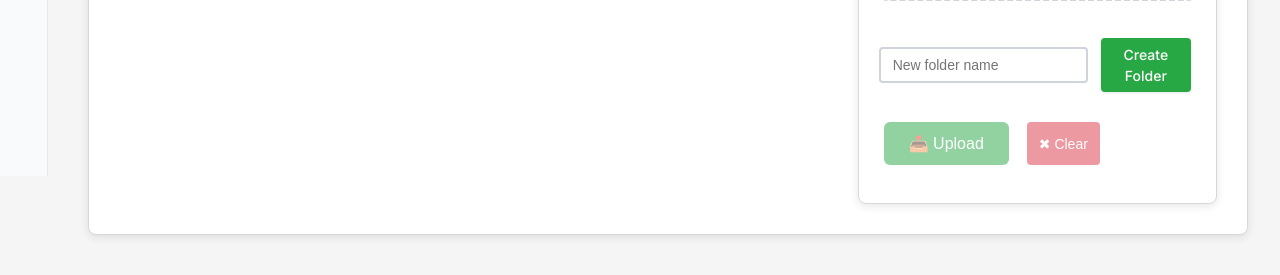
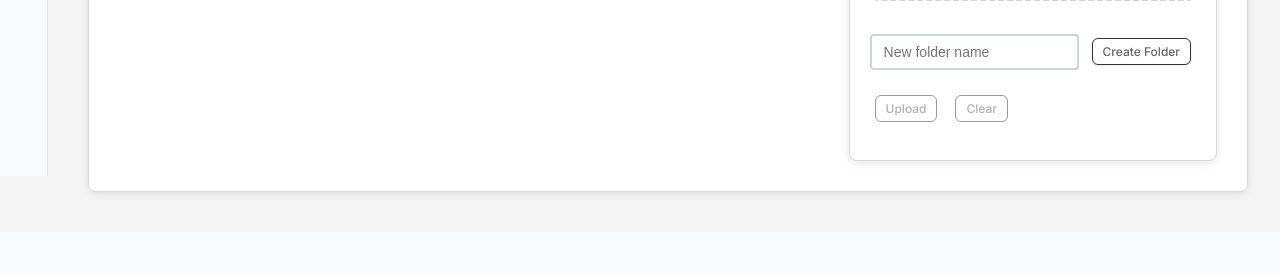
Before and after one commit to mphacker/TeslaUSB, a Flask app: template scripts/web/templates/music.html in a window 1280 px wide. Shown: the part 624-899 px from the top of the page. After the commit the page ends 821 px from the top, so only its background shows below. Run offline with Flask 3, Linux system fonts and the light colour scheme; the template is opened without the code that fills it, so the values that code supplies are empty; some libraries are stand-ins or nearby versions.

Commit message:
feat: restyle media page buttons and audio player
Replace bright Bootstrap-era colored buttons with unified .action-btn
system — subtle dark borders, .primary for accent actions (Set Active),
.danger for destructive actions (Delete on hover). Remove all emoji
from buttons.

Audio player: invert filter in dark mode for consistent appearance,
normal in light mode.

Updated across all 4 media templates + music.js dynamic buttons.

Ref #25

Co-authored-by: Copilot <223556219+Copilot@users.noreply.github.com>

```diff
--- a/scripts/web/static/css/style.css
+++ b/scripts/web/static/css/style.css
@@ -1039,36 +1039,53 @@ button {
     color: var(--btn-success-text);
 }
 
-/* Shared action button styles for consistent sizing between links and buttons */
+/* Unified action buttons for media pages */
 .action-btn {
     display: inline-flex;
     align-items: center;
-    justify-content: center;
-    padding: 6px 12px;
-    font-size: 14px;
+    gap: 4px;
+    padding: 5px 10px;
+    border: 1px solid var(--border, #333);
+    border-radius: 6px;
+    background: var(--bg-secondary, #1e1e2e);
+    color: var(--text-secondary, #aaa);
+    font-size: 12px;
     font-family: inherit;
-    font-weight: 500;
-    line-height: 1.5;
-    border: none;
-    border-radius: 4px;
     cursor: pointer;
     text-decoration: none;
     box-sizing: border-box;
-    transition: opacity 0.3s ease;
-}
-
+    transition: background 0.15s, color 0.15s;
+    white-space: nowrap;
+}
 .action-btn:hover {
+    background: var(--bg-hover, #2a2a3e);
+    color: var(--text-primary, #eee);
+}
+.action-btn.primary {
+    background: var(--accent-color, #007bff);
+    color: #fff;
+    border-color: var(--accent-color, #007bff);
+}
+.action-btn.primary:hover {
     opacity: 0.85;
 }
-
-.action-btn.btn-success {
-    background-color: var(--btn-success-bg);
-    color: var(--btn-success-text);
-}
-
-.action-btn.btn-danger {
-    background-color: var(--btn-danger-bg);
-    color: var(--btn-danger-text);
+.action-btn.danger:hover {
+    background: rgba(220, 53, 69, 0.15);
+    color: #dc3545;
+    border-color: #dc3545;
+}
+
+/* Audio player dark theme */
+audio {
+    height: 32px;
+    width: 100%;
+    max-width: 280px;
+    border-radius: 6px;
+    filter: invert(1) hue-rotate(180deg);
+}
+[data-theme="light"] audio,
+:root:not([data-theme="dark"]) audio {
+    filter: none;
 }
 
 .set-chime-btn {
@@ -1379,23 +1396,6 @@ button:disabled {
 }
 
 .btn-session:hover {
-    opacity: 0.85;
-}
-
-.btn-delete {
-    background-color: var(--btn-danger-bg);
-    color: var(--btn-danger-text);
-    padding: 6px 12px;
-    border-radius: 4px;
-    text-decoration: none;
-    font-size: 14px;
-    display: inline-block;
-    border: none;
-    cursor: pointer;
-    transition: opacity 0.3s ease;
-}
-
-.btn-delete:hover {
     opacity: 0.85;
 }
 
--- a/scripts/web/static/js/music.js
+++ b/scripts/web/static/js/music.js
@@ -57,7 +57,7 @@
                     <div>${item.file.name}</div>
                     <div class="meta">${formatBytes(item.file.size)} → /${item.targetPath || currentPath || ''}</div>
                 </div>
-                <button class="action-btn btn-danger" data-remove="${idx}">Remove</button>
+                <button class="action-btn danger" data-remove="${idx}">Remove</button>
             `;
             const progress = document.createElement('div');
             progress.className = 'music-progress-bar';
--- a/scripts/web/templates/music.html
+++ b/scripts/web/templates/music.html
@@ -426,7 +426,7 @@
                         <tr class="music-folder-row" data-dir="{{ d.path }}">
                             <td style="color: var(--text-link);">📁 {{ d.name }}</td>
                             <td style="text-align: right;">
-                                <button class="action-btn btn-danger" data-delete-dir="{{ d.path }}">Delete</button>
+                                <button class="action-btn danger" data-delete-dir="{{ d.path }}">Delete</button>
                             </td>
                         </tr>
                         {% endfor %}
@@ -439,7 +439,7 @@
                 <div class="music-mobile-folder" data-dir="{{ d.path }}">
                     <span class="music-mobile-folder-name">📁 {{ d.name }}</span>
                     <span class="music-mobile-folder-actions">
-                        <button class="action-btn btn-danger" data-delete-dir="{{ d.path }}">Delete</button>
+                        <button class="action-btn danger" data-delete-dir="{{ d.path }}">Delete</button>
                     </span>
                 </div>
                 {% endfor %}
@@ -461,13 +461,13 @@
                             <td style="word-wrap: break-word; overflow-wrap: break-word;">{{ file.name }}</td>
                             <td>{{ format_file_size(file.size) }}</td>
                             <td>
-                                <audio controls preload="none" style="width: 100%; max-width: 200px; height: 30px; margin-bottom: 6px;">
+                                <audio controls preload="none" style="margin-bottom: 6px;">
                                     {% set ext = file.name.lower().rsplit('.', 1)[-1] %}
                                     <source src="{{ url_for('music.play_music', filepath=file.path) }}" type="{{ 'audio/mpeg' if ext == 'mp3' else 'audio/wav' if ext == 'wav' else 'audio/flac' if ext == 'flac' else 'audio/aac' if ext == 'aac' else 'audio/mp4' if ext == 'm4a' else 'application/octet-stream' }}">
                                 </audio>
                                 <div style="display: flex; gap: 6px;">
-                                    <button class="action-btn btn-success" data-move="{{ file.path }}">Move</button>
-                                    <button class="action-btn btn-danger" data-delete="{{ file.path }}">Delete</button>
+                                    <button class="action-btn" data-move="{{ file.path }}">Move</button>
+                                    <button class="action-btn danger" data-delete="{{ file.path }}">Delete</button>
                                 </div>
                             </td>
                         </tr>
@@ -486,8 +486,8 @@
                         <source src="{{ url_for('music.play_music', filepath=file.path) }}" type="{{ 'audio/mpeg' if ext == 'mp3' else 'audio/wav' if ext == 'wav' else 'audio/flac' if ext == 'flac' else 'audio/aac' if ext == 'aac' else 'audio/mp4' if ext == 'm4a' else 'application/octet-stream' }}">
                     </audio>
                     <div class="music-mobile-file-actions">
-                        <button class="action-btn btn-success" data-move="{{ file.path }}">Move</button>
-                        <button class="action-btn btn-danger" data-delete="{{ file.path }}">Delete</button>
+                        <button class="action-btn" data-move="{{ file.path }}">Move</button>
+                        <button class="action-btn danger" data-delete="{{ file.path }}">Delete</button>
                     </div>
                 </div>
                 {% endfor %}
@@ -515,11 +515,11 @@
             <div class="music-file-list" id="fileList"></div>
             <div class="music-folder-input">
                 <input id="folderName" type="text" placeholder="New folder name">
-                <button id="createFolder" class="action-btn btn-success">Create Folder</button>
+                <button id="createFolder" class="action-btn">Create Folder</button>
             </div>
             <div class="music-upload-actions">
-                <button id="startUpload" class="edit-btn" disabled>📤 Upload</button>
-                <button id="clearSelection" class="btn-delete" disabled>✖ Clear</button>
+                <button id="startUpload" class="action-btn" disabled>Upload</button>
+                <button id="clearSelection" class="action-btn danger" disabled>Clear</button>
             </div>
             <div id="uploadStatus" class="music-status"></div>
         </div>
```
Also changed, not shown: scripts/web/templates/light_shows.html (+10 -10 lines), scripts/web/templates/lock_chimes.html (+21 -21 lines), scripts/web/templates/wraps.html (+9 -9 lines).
